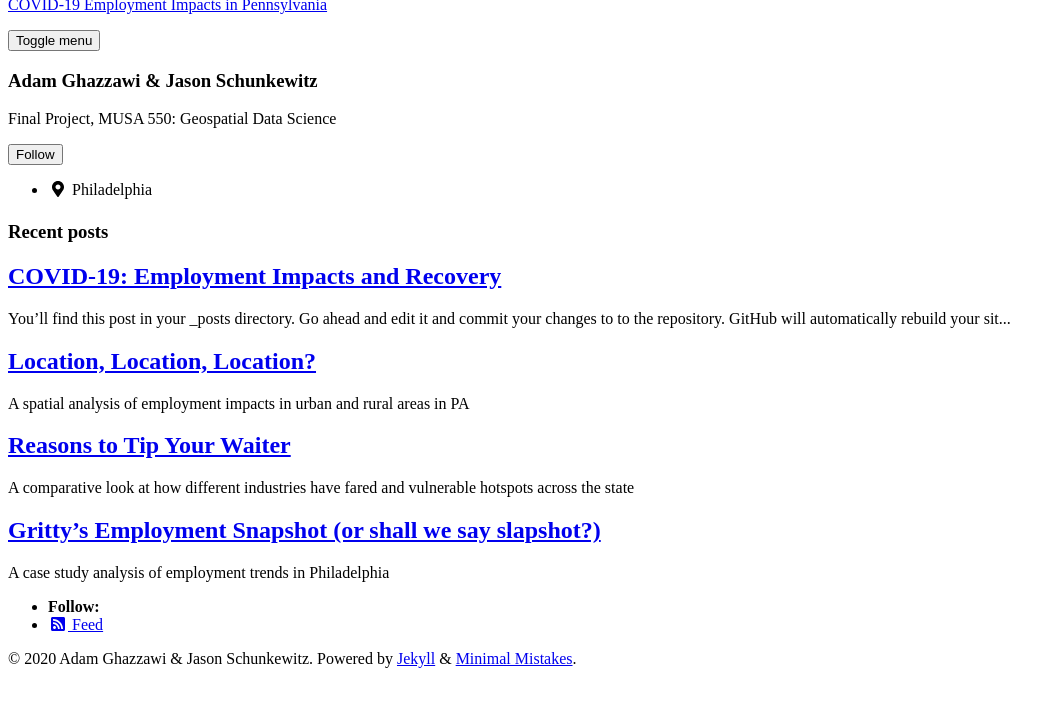
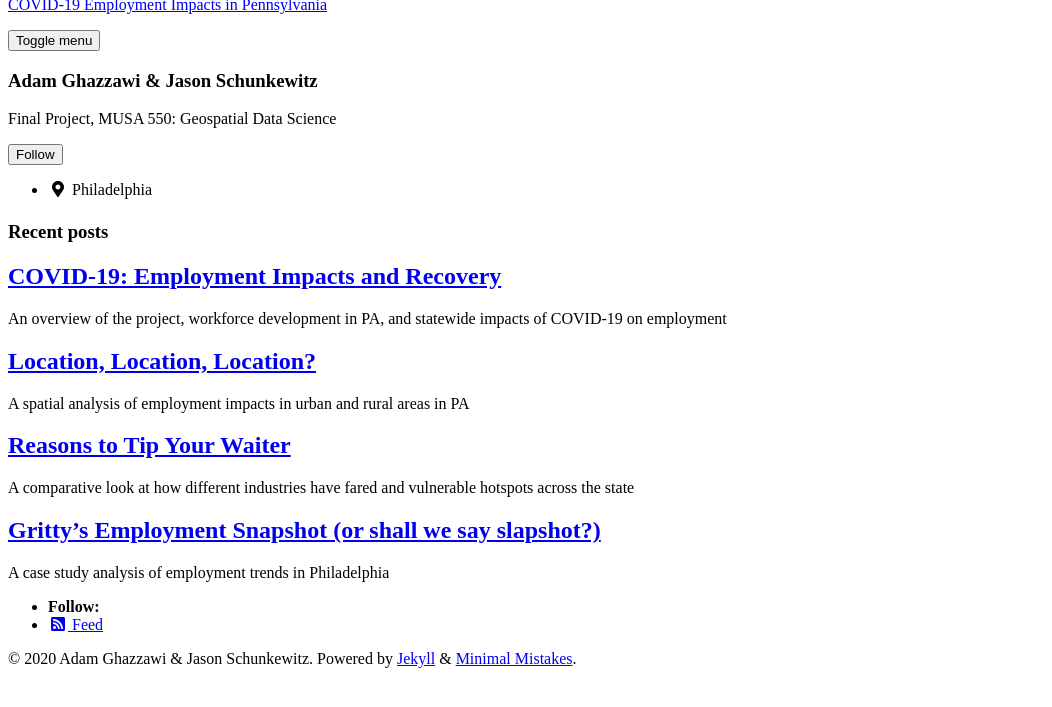
Before and after one commit to amghazzawi/PAemployment, a Jekyll site: the page built from index.html, in a window 1280 px wide, cut to the strip 112-819 px from the top of the page. Shown: the whole strip, without its empty margins (0-1052 px from the left). Built offline with Jekyll 4.4.1, drawn with Linux system fonts in a browser that asks for light colours; cached includes are drawn as plain includes; nearby versions of some CDN libraries; the list of posts is cut into pages by our own code.

Commit message:
Update 2019-04-18-welcome-to-github-pages.md

```diff
--- a/_posts/2019-04-18-welcome-to-github-pages.md
+++ b/_posts/2019-04-18-welcome-to-github-pages.md
@@ -1,6 +1,7 @@
 ---
 title: "COVID-19: Employment Impacts and Recovery"
 date: 2019-04-18T15:34:30-04:00
+excerpt: "An overview of the project, workforce development in PA, and statewide impacts of COVID-19 on employment"
 categories:
   - blog
 tags:
```
